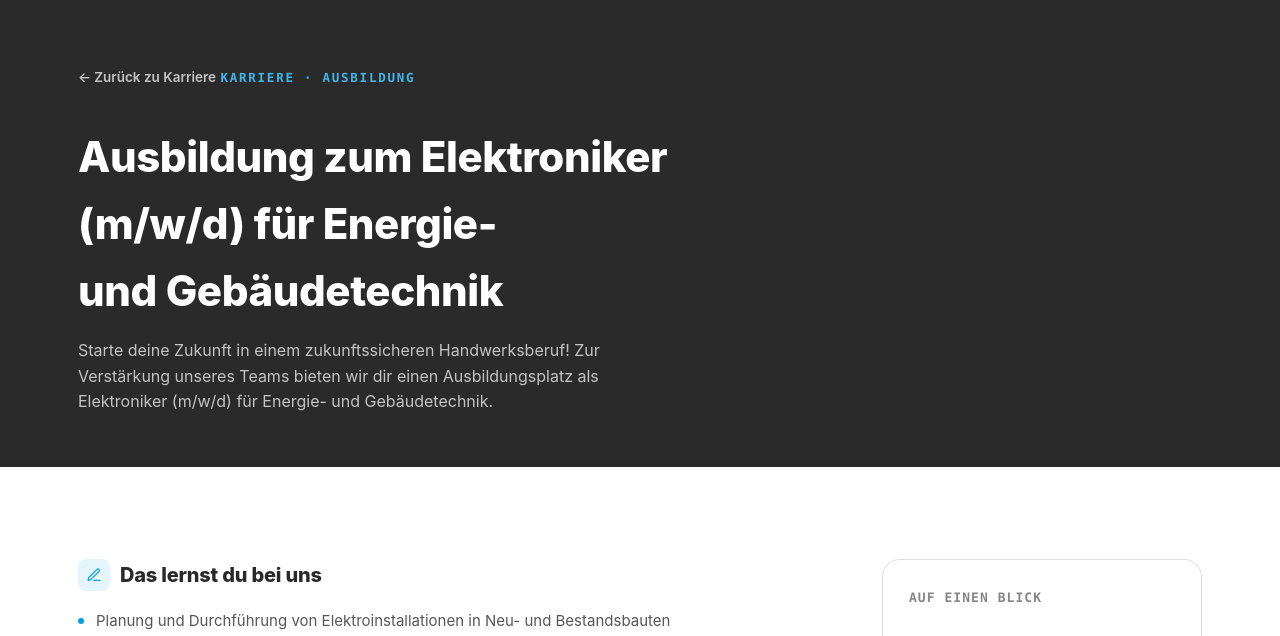
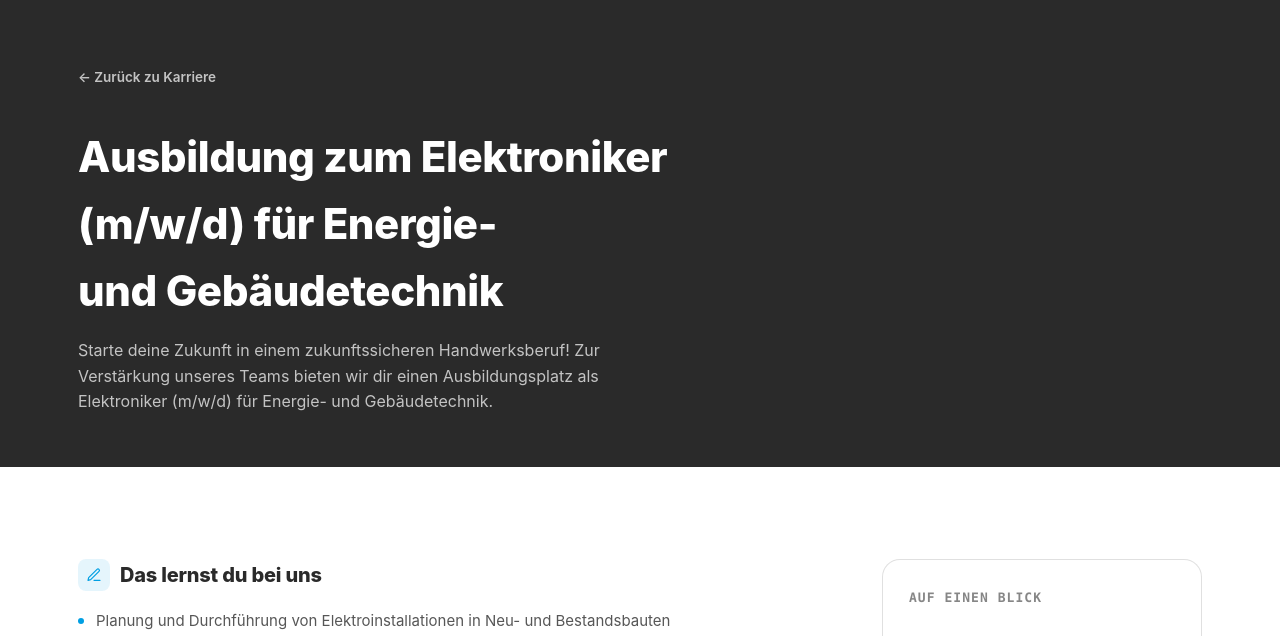
Before and after one commit to outatime21/seifert, a plain HTML site: page ausbildung.html in a window 1280 px wide. Shown: the part 135-771 px from the top of the page. Drawn offline with Linux system fonts and the light colour scheme.

Commit message:
Update ausbildung.html

```diff
--- a/ausbildung.html
+++ b/ausbildung.html
@@ -50,7 +50,6 @@
   <section class="page-hero">
     <div class="wrap">
       <a class="back-link" href="index.html#karriere">← Zurück zu Karriere</a>
-      <span class="eyebrow">Karriere · Ausbildung</span>
       <h1>Ausbildung zum Elektroniker (m/w/d) für Energie- und Gebäudetechnik</h1>
       <p>Starte deine Zukunft in einem zukunftssicheren Handwerksberuf! Zur Verstärkung unseres Teams bieten wir dir einen Ausbildungsplatz als Elektroniker (m/w/d) für Energie- und Gebäudetechnik.</p>
     </div>
```
